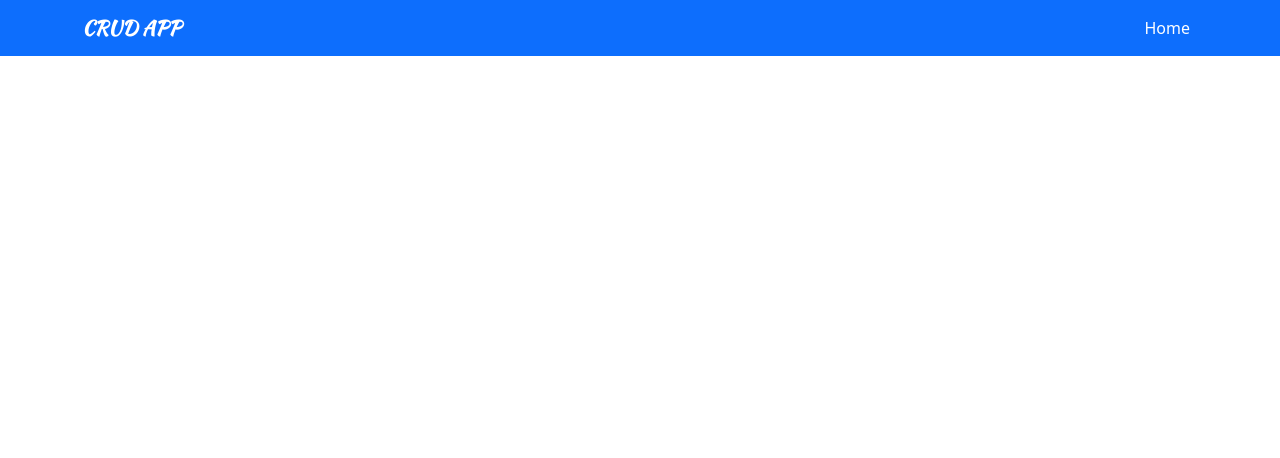
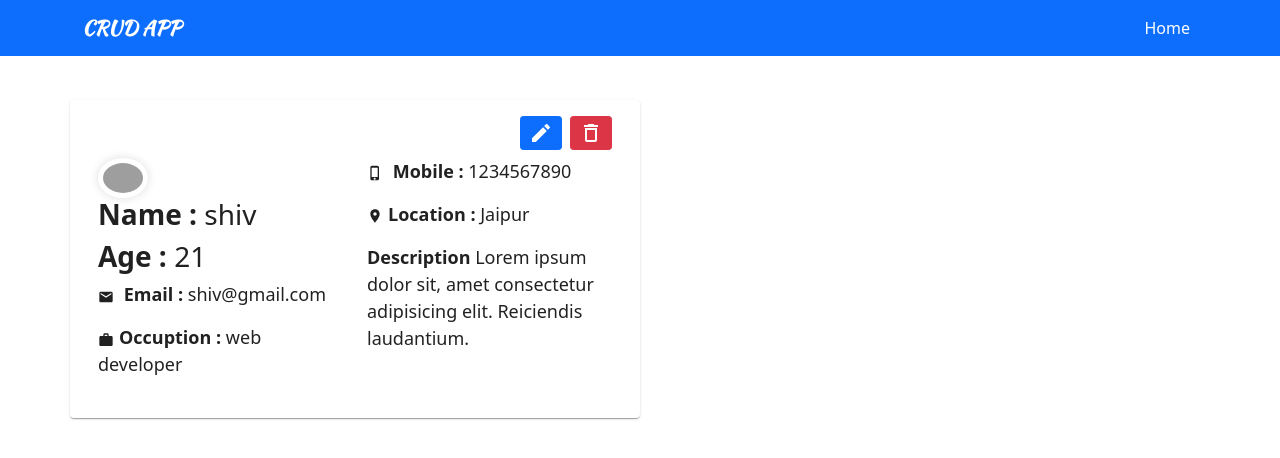
Before and after one commit to shivprajapat/mern-curd-app, a React (Create React App) app in the folder frontend/: page /view/1 in a window 1280 px wide. Shown: the top 458 px of the page. Built offline with nearby package versions, Linux system fonts and the light colour scheme; grey boxes are pictures that could not be loaded.

Commit message:
Details component Added

```diff
--- a/frontend/package.json
+++ b/frontend/package.json
@@ -3,6 +3,10 @@
   "version": "0.1.0",
   "private": true,
   "dependencies": {
+    "@emotion/react": "^11.7.1",
+    "@emotion/styled": "^11.6.0",
+    "@mui/icons-material": "^5.4.2",
+    "@mui/material": "^5.4.2",
     "@testing-library/jest-dom": "^5.16.2",
     "@testing-library/react": "^12.1.2",
     "@testing-library/user-event": "^13.5.0",
@@ -10,7 +14,6 @@
     "react": "^17.0.2",
     "react-bootstrap": "^2.1.2",
     "react-dom": "^17.0.2",
-    "react-icons": "^4.3.1",
     "react-router-dom": "^5.2.0",
     "react-scripts": "5.0.0",
     "web-vitals": "^2.1.4"
--- a/frontend/src/App.js
+++ b/frontend/src/App.js
@@ -1,5 +1,6 @@
 import React from 'react'
 import { BrowserRouter, Route, Switch } from "react-router-dom";
+import Details from './components/Details';
 import Edit from './components/Edit';
 
 import Header from './components/Header';
@@ -14,6 +15,7 @@ const App = () => {
           <Route exact path='/' component={Home} />
           <Route path='/register' component={Register} />
           <Route path='/edit/:id' component={Edit} />
+          <Route path='/view/:id' component={Details} />
         </Switch>
       </main>
     </BrowserRouter>
--- /dev/null
+++ b/frontend/src/components/Details.jsx
@@ -0,0 +1,50 @@
+import React from 'react'
+import { Col, Container, Row, Button } from 'react-bootstrap'
+import Card from '@mui/material/Card';
+import CardContent from '@mui/material/CardContent';
+import EmailIcon from '@mui/icons-material/Email';
+import WorkIcon from '@mui/icons-material/Work';
+import LocationOnIcon from '@mui/icons-material/LocationOn';
+import PhoneIphoneIcon from '@mui/icons-material/PhoneIphone';
+import DeleteOutlineIcon from '@mui/icons-material/DeleteOutline';
+import EditIcon from '@mui/icons-material/Edit';
+export default function Details() {
+    return (
+        <div className='details'>
+            <Container>
+                <Row xs={1} md={2} className="g-4">
+                    <Card sx={{ minWidth: 275 }}>
+                        <CardContent>
+                            <Row>
+                                <div className="buttons text-end mb-2">
+                                    <Button variant="primary mx-2 btn-sm"><EditIcon /></Button>
+                                    <Button variant="danger btn-sm"><DeleteOutlineIcon /></Button></div>
+                                <Col lg={6} md={6} sm={12} xs={12}>
+                                    <div className="left_view">
+                                        <img className='details-user-img' src="https://statinfer.com/wp-content/uploads/dummy-user.png" style={{ width: 50 }} alt="" />
+                                        <div className="content">
+                                            <h3><b>Name :</b> <span>shiv</span> </h3>
+                                            <h3><b>Age :</b> <span>21</span> </h3>
+                                            <p><EmailIcon /> <b>Email :</b> <span>shiv@gmail.com</span> </p>
+                                            <p><WorkIcon /><b>Occuption :</b> <span>web developer</span> </p>
+                                        </div>
+                                    </div>
+                                </Col>
+                                <Col lg={6} md={6} sm={12} xs={12}>
+                                    <div className="right_view">
+                                        <div className="content">
+
+                                            <p><PhoneIphoneIcon /> <b>Mobile :</b> <span>1234567890</span> </p>
+                                            <p><LocationOnIcon /><b>Location :</b> <span>Jaipur</span> </p>
+                                            <p  > <b>Description</b> Lorem ipsum dolor sit, amet consectetur adipisicing elit. Reiciendis laudantium.</p>
+                                        </div>
+                                    </div>
+                                </Col>
+                            </Row>
+                        </CardContent>
+                    </Card>
+                </Row>
+            </Container>
+        </div >
+    )
+}
--- a/frontend/src/components/Home.jsx
+++ b/frontend/src/components/Home.jsx
@@ -1,7 +1,8 @@
 import React from 'react'
 import { Container, Table, Button } from 'react-bootstrap'
-import { FaEye, FaRegEdit, FaRegTrashAlt } from 'react-icons/fa';
-
+import DeleteOutlineIcon from '@mui/icons-material/DeleteOutline';
+import VisibilityIcon from '@mui/icons-material/Visibility';
+import EditIcon from '@mui/icons-material/Edit';
 export default function Home() {
     return (
         <div className='home'>
@@ -27,9 +28,9 @@ export default function Home() {
                             <td>software developer</td>
                             <td>1234567890</td>
                             <td className='d-flex justify-content-between'>
-                                <Button variant="success"><FaEye size={20} /></Button>
-                                <Button variant="primary"><FaRegEdit size={20} /></Button>
-                                <Button variant="warning"><FaRegTrashAlt size={20} /></Button>
+                                <Button variant="success"><VisibilityIcon size={20} /></Button>
+                                <Button variant="primary"><EditIcon size={20} /></Button>
+                                <Button variant="warning"><DeleteOutlineIcon size={20} /></Button>
                             </td>
                         </tr>
                     </tbody>
--- a/frontend/src/index.css
+++ b/frontend/src/index.css
@@ -14,11 +14,7 @@ main {
   margin-top: 50px;
   padding: 50px 0;
 }
-.home {
-  padding: 50px 0;
-  position: relative;
-  margin-top: 20px;
-}
+
 .navbar-brand {
   font-family: "KaushanScript-Regular";
   font-size: 2.5rem;
@@ -27,3 +23,16 @@ main {
 .add_btn {
   text-align: right;
 }
+
+.details .content {
+  font-size: 18px;
+}
+.details-user-img {
+  border-radius: 50%;
+  box-shadow: 0 0 10px #ddd;
+  padding: 5px;
+}
+.details .content p svg {
+  margin-right: 5px;
+  font-size: 16px;
+}
```
Also changed, not shown: 2 other files (tests, documents, lock files or other folders).
